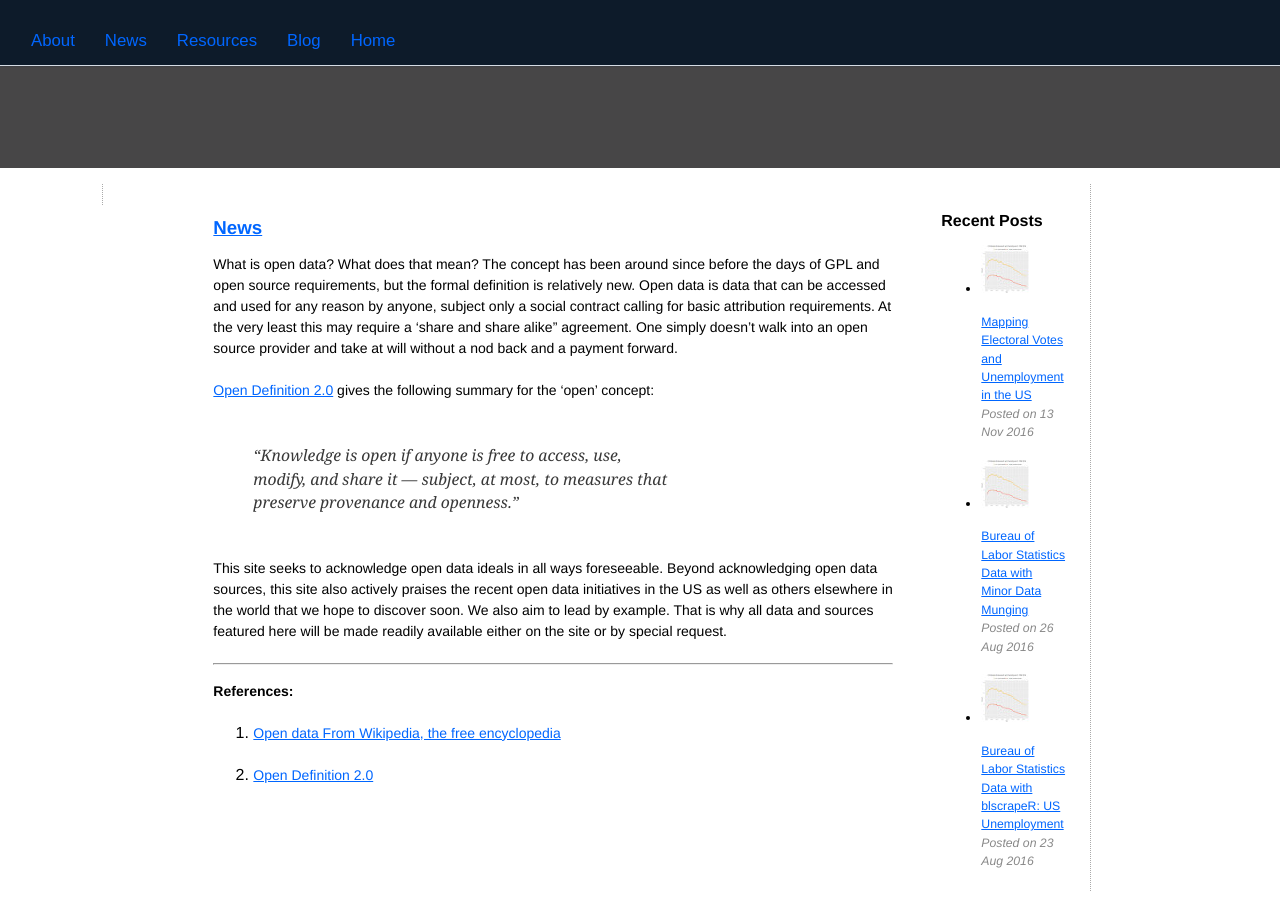
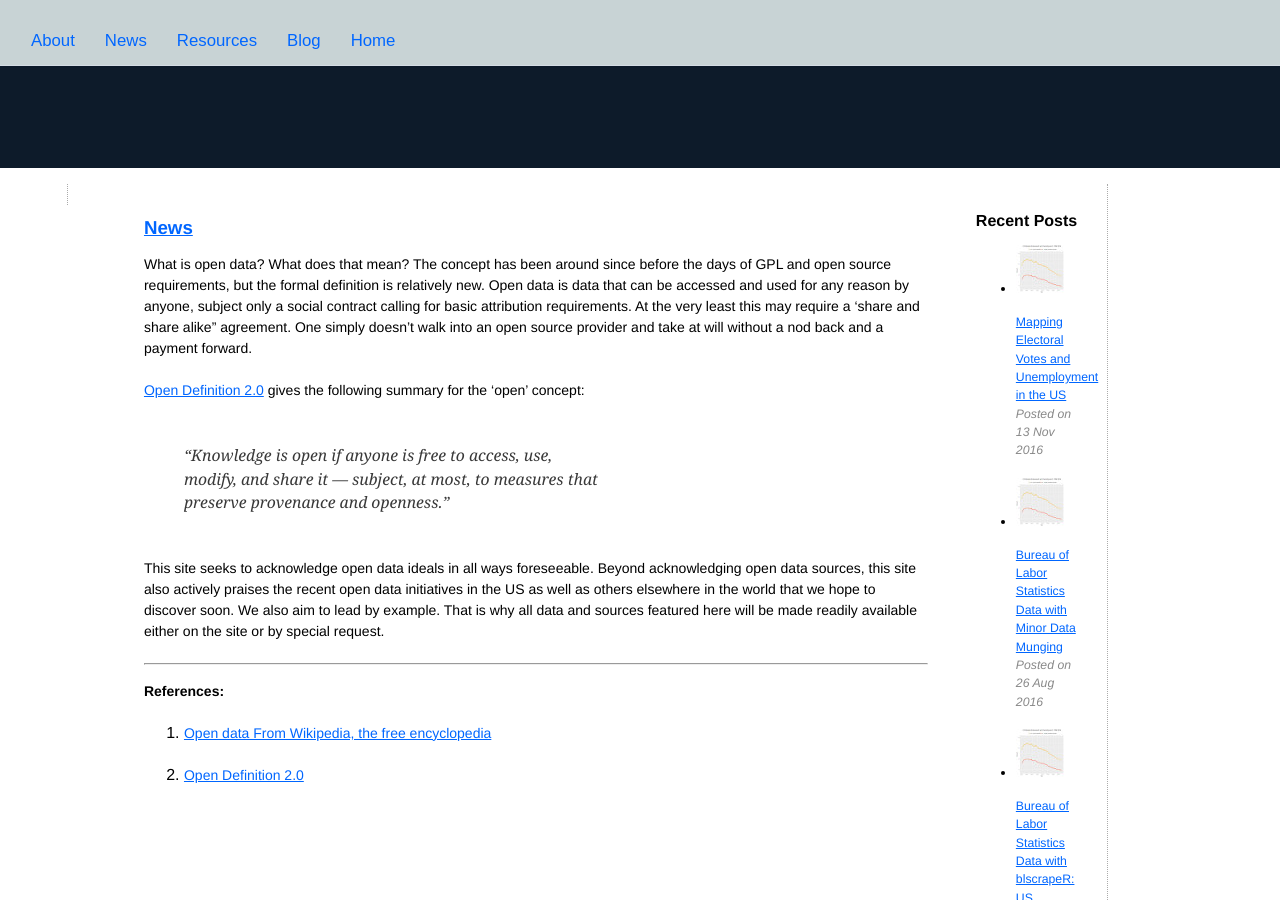
Before and after one commit to jon-starnes/jon-starnes.github.io, a Jekyll site: the page built from index.html, in a window 1280 px wide and 900 px high. Built offline with Jekyll 4.4.1, drawn with Linux system fonts in a browser that asks for light colours; nearby versions of some CDN libraries.

Commit message:
Style updates

```diff
--- a/_includes/head.html
+++ b/_includes/head.html
@@ -22,24 +22,24 @@
 		.container { max-width: 95em; }
 		/* you only need width to set up columns; all columns are 100%-width by default, so we start
 		   from a one-column mobile layout and gradually improve it according to available screen space */
-			 media only screen and (min-width: 34em) {
+			 @media only screen and (min-width: 34em) {
 			 	.feature, .info { width: 50%; }
 			 }
 			 @media only screen and (min-width: 54em) {
 			 	.content { width: 66.66%; }
 			 	.sidebar { width: 33.33%; }
 			 	.info    { width: 100%;   }
-			 	.content1 { width: 58.33%; 	}
-			 	.sidebar1	{ width: 13.89%; 	}
-			 	.sidebar2	{ width: 27.77%; 	}
+			 	.content1 { width: 50%; 	}
+			 	.sidebar1	{ width: 8.33%; 	}
+			 	.sidebar2	{ width: 25%; 	}
 			 }
 			 @media only screen and (min-width: 76em) {
 			 	.content { width: 58.33%; } /* 7/12 */
 			 	.sidebar { width: 41.66%; } /* 5/12 */
 			 	.info    { width: 50%;    }
-			 	.content1 { width: 58.33%; 	}
-			 	.sidebar1	{ width: 13.89%; 	}
-			 	.sidebar2	{ width: 27.77%; 	}
+			 	.content1 { width: 66.66%; 	}
+			 	.sidebar1	{ width: 8.33%; 	}
+			 	.sidebar2	{ width: 25%; 	}
 			 }
 	</style>
 
--- a/_sass/_base.scss
+++ b/_sass/_base.scss
@@ -1,13 +1,13 @@
 $content-width: 99%;
-$main: #E0E1DD;
+$main: #FCFAFA;
 /* $font-style: 'Open Sans', sans-serif; */
-$font-color: #262626;
+$font-color: #0D1B1E;
 $link-color: #778DA9;
-$link-hover-color: #F2CEE6;
+$link-hover-color: #A4B8C4;
 $heading-font: 'Muli', sans-serif;
 $heading-font-color: #474647;
 $light:  	#778DA9; /* #E7EDF4; */
-$header:  #474647; /* #1D1425; */
+$header:  #0D1B2A; /* #1D1425; */
 $blockquote: #DEA54B;
 
 *,
--- a/_sass/_layout.scss
+++ b/_sass/_layout.scss
@@ -10,10 +10,11 @@ line-height: 1.6;
 */
 
 /* Container and layout for grids
-*/
+
 .container {
 	max-width: 95em;
 }
+*/
 /* you only need width to set up columns; all columns are 100%-width by default, so we start
 from a one-column mobile layout and gradually improve it according to available screen space */
 /*	 .container {
@@ -23,7 +24,7 @@ margin: 0 auto;
 */
 /*
 you only need width to set up columns; all columns are 100%-width by default, so we start
-from a one-column mobile layout and gradually improve it according to available screen space */
+from a one-column mobile layout and gradually improve it according to available screen space
 @media only screen and (min-width: 34em) {
 	.feature, .info { width: 50%; }
 }
@@ -32,15 +33,18 @@ from a one-column mobile layout and gradually improve it according to available
 	.sidebar { width: 33.33%; }
 	.info    { width: 100%;   }
 	.content1 { width: 50%; 	}
-	.sidebar1	{ width: 25%; 	}
+	.sidebar1	{ width: 8.33%; 	}
+	.sidebar2	{ width: 25%; 	}
 }
 @media only screen and (min-width: 76em) {
-	.content { width: 58.33%; } /* 7/12 */
-	.sidebar { width: 41.66%; } /* 5/12 */
+	.content { width: 58.33%; } /* 7/12
+	.sidebar { width: 41.66%; } /* 5/12
 	.info    { width: 50%;    }
-	.content1 { width: 50%; }
-	.sidebar1	{ width: 25%; }
+	.content1 { width: 66.66%; 	}
+	.sidebar1	{ width: 8.33%; 	}
+	.sidebar2	{ width: 25%; 	}
 }
+*/
 
 /* Fonts
 h1,
@@ -110,7 +114,7 @@ aside {
 	position: fixed;
 	top: 0;
 	left: 0;
-	background: #0D1B2A;
+	background: #C8D3D5;
 	width: 100%;
 	z-index: 2;
 	border-bottom: 1px solid lighten($light, 30%);
```
